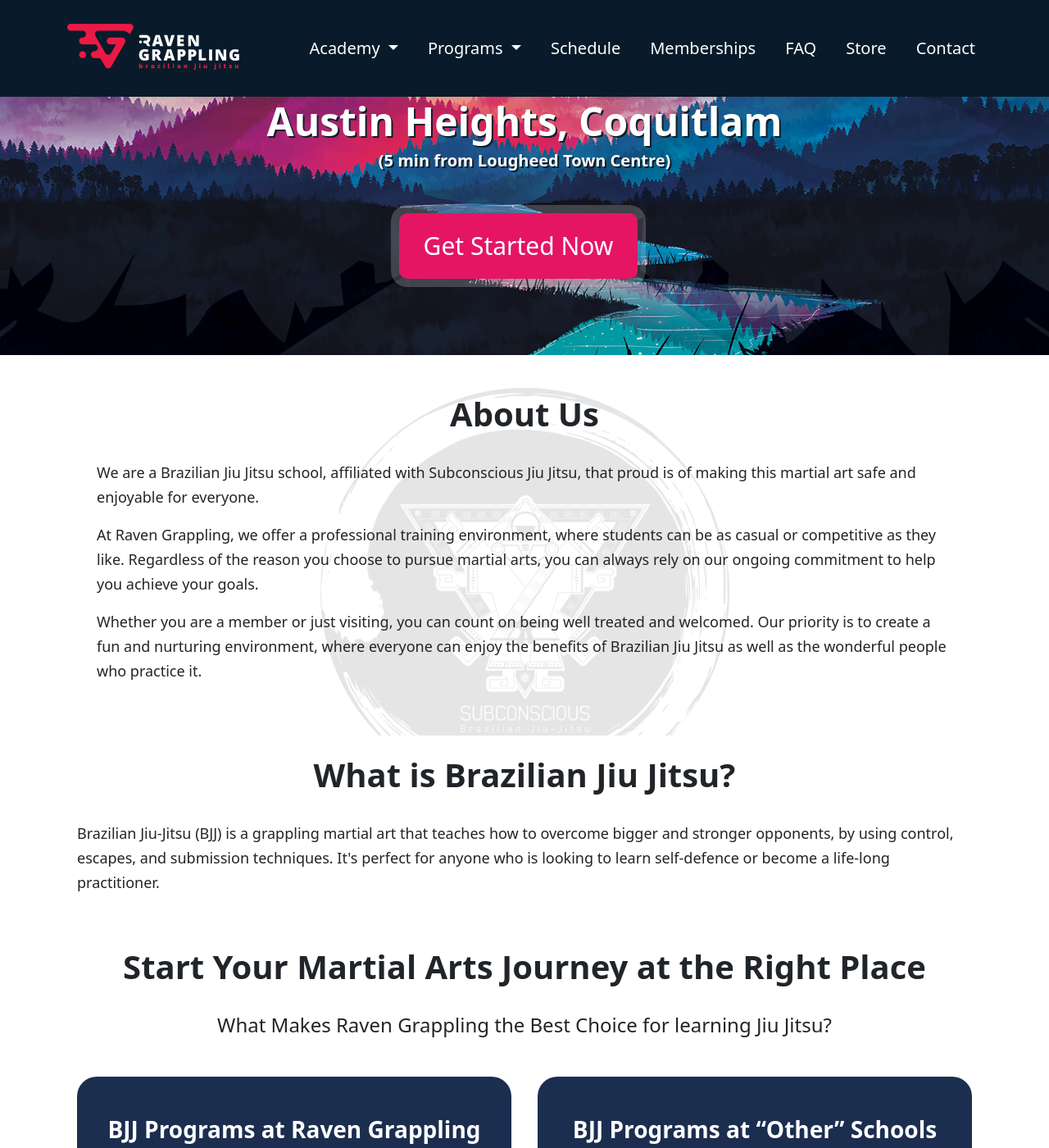
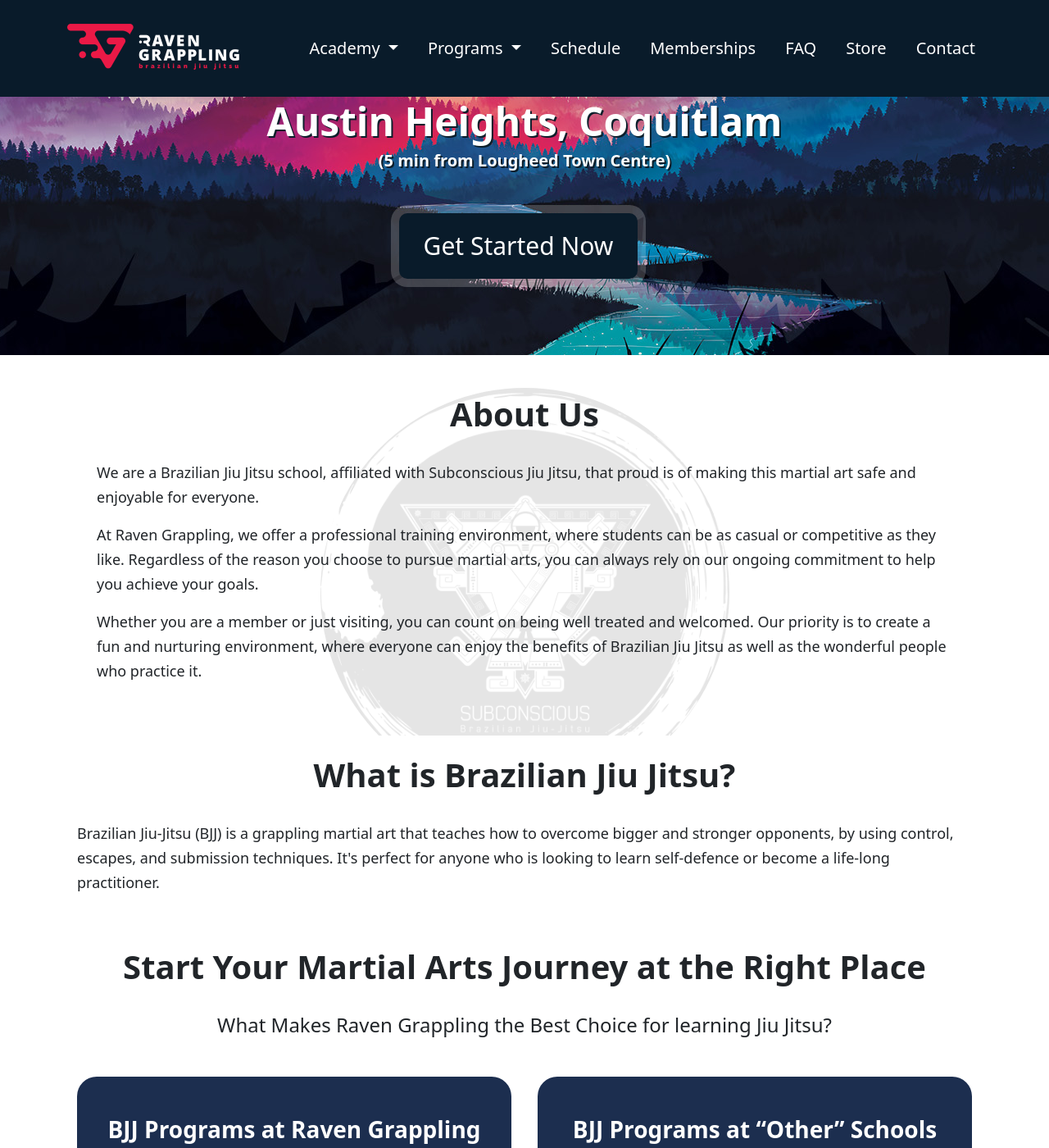
Before and after one commit to RavenGrappling/RavenGrappling.github.io, a Jekyll site: the page built from index.md, in a window 1280 px wide and 1400 px high, scrolled down 283 px. Shown: the whole window at 82% size. Built offline with Jekyll 4.4.1, drawn with Linux system fonts in a browser that asks for light colours.

Commit message:
Update raven.css

```diff
--- a/assets/css/raven.css
+++ b/assets/css/raven.css
@@ -55,7 +55,7 @@
   padding: 0 30px;
   box-shadow: 0 0 0 10px rgba(255, 255, 255, 0.2);
   border-radius: 10px;
-  background-color: #e51564;
+  background-color: #091b2a;
   color: #fff;
   text-decoration: none;
   margin: 0 15px 15px 0;
```
